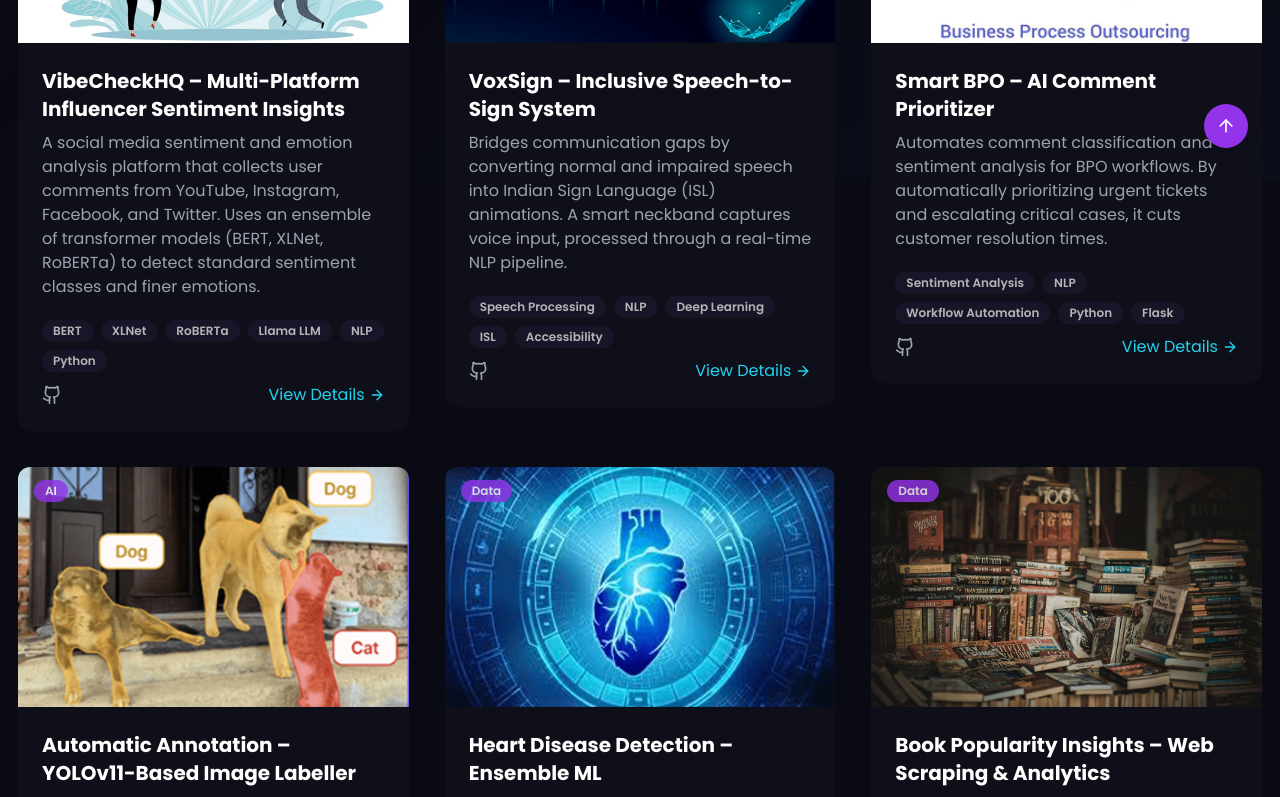
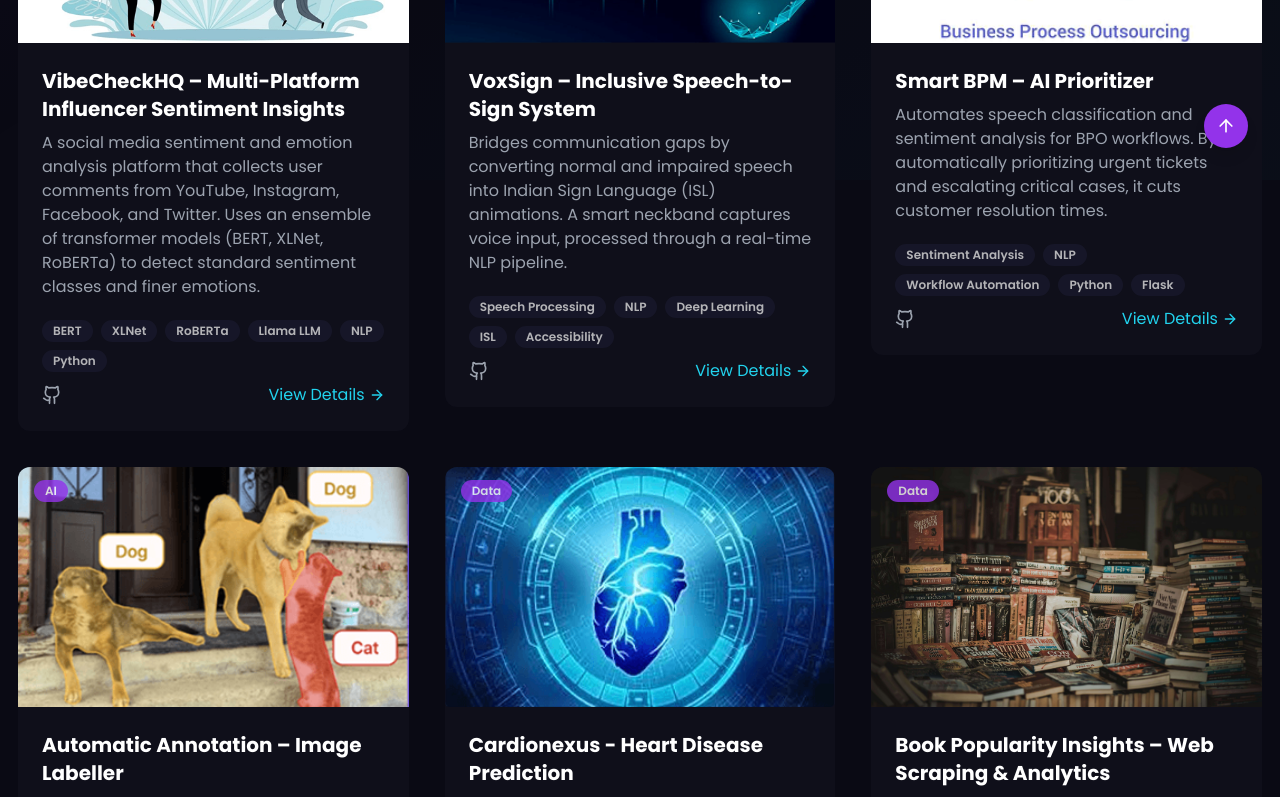
Before and after one commit to Rajkumar5723/my-portfolio, a Next.js app: page /projects in a window 1280 px wide. Shown: the part 620-1417 px from the top of the page. Built offline with nearby package versions, Linux system fonts and the light colour scheme; a web font is replaced by a local one.

Commit message:
Update page.tsx

```diff
--- a/app/projects/page.tsx
+++ b/app/projects/page.tsx
@@ -51,18 +51,18 @@ export default function ProjectsPage() {
     },
     {
       id: 3,
-      title: "Smart BPO – AI Comment Prioritizer",
+      title: "Smart BPM – AI Prioritizer",
       description:
-        "Automates comment classification and sentiment analysis for BPO workflows. By automatically prioritizing urgent tickets and escalating critical cases, it cuts customer resolution times.",
+        "Automates speech classification and sentiment analysis for BPO workflows. By automatically prioritizing urgent tickets and escalating critical cases, it cuts customer resolution times.",
       image: "/images/BPO.png?height=400&width=600",
       technologies: ["Sentiment Analysis", "NLP", "Workflow Automation", "Python", "Flask"],
       category: "AI",
       link: "/projects/3",
-      github: "https://github.com/Rajkumar5723/SmartBPO",
+      github: "https://github.com/Rajkumar5723/SmartBPM",
     },
     {
       id: 4,
-      title: "Automatic Annotation – YOLOv11-Based Image Labeller",
+      title: "Automatic Annotation – Image Labeller",
       description:
         "A specialized system that auto-labels objects in images using YOLOv11-L, reaching 98% annotation accuracy. Drastically reduces manual labeling overhead for computer vision tasks.",
       image: "/images/Auto.png?height=400&width=600", // Update this if you have a new image
@@ -73,14 +73,14 @@ export default function ProjectsPage() {
     },
     {
       id: 5,
-      title: "Heart Disease Detection – Ensemble ML",
+      title: "Cardionexus - Heart Disease Prediction",
       description:
         "An ensemble-based heart disease prediction model that employs Voting Classifier and Stacking methods for robust accuracy. Deployed with a Flask-powered dashboard.",
       image: "/images/heart.png?height=400&width=600", // Update this if you have a new image
       technologies: ["Healthcare", "Ensemble Learning", "Data Analytics", "Flask"],
       category: "Data",
       link: "/projects/5",
-      github: "https://github.com/Rajkumar5723/HeartDiseasePrediction",
+      github: "https://github.com/Rajkumar5723/CARDIONEXUS",
     },
     {
       id: 6,
```
